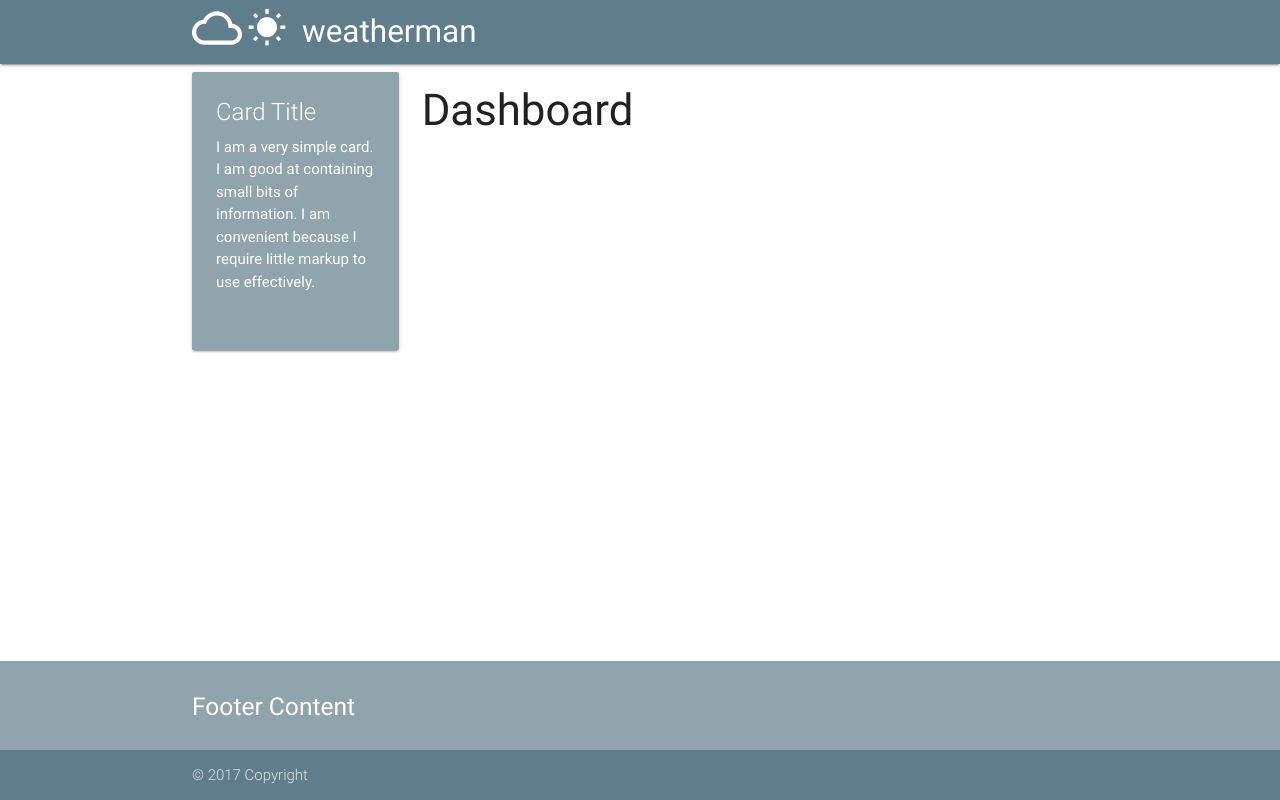
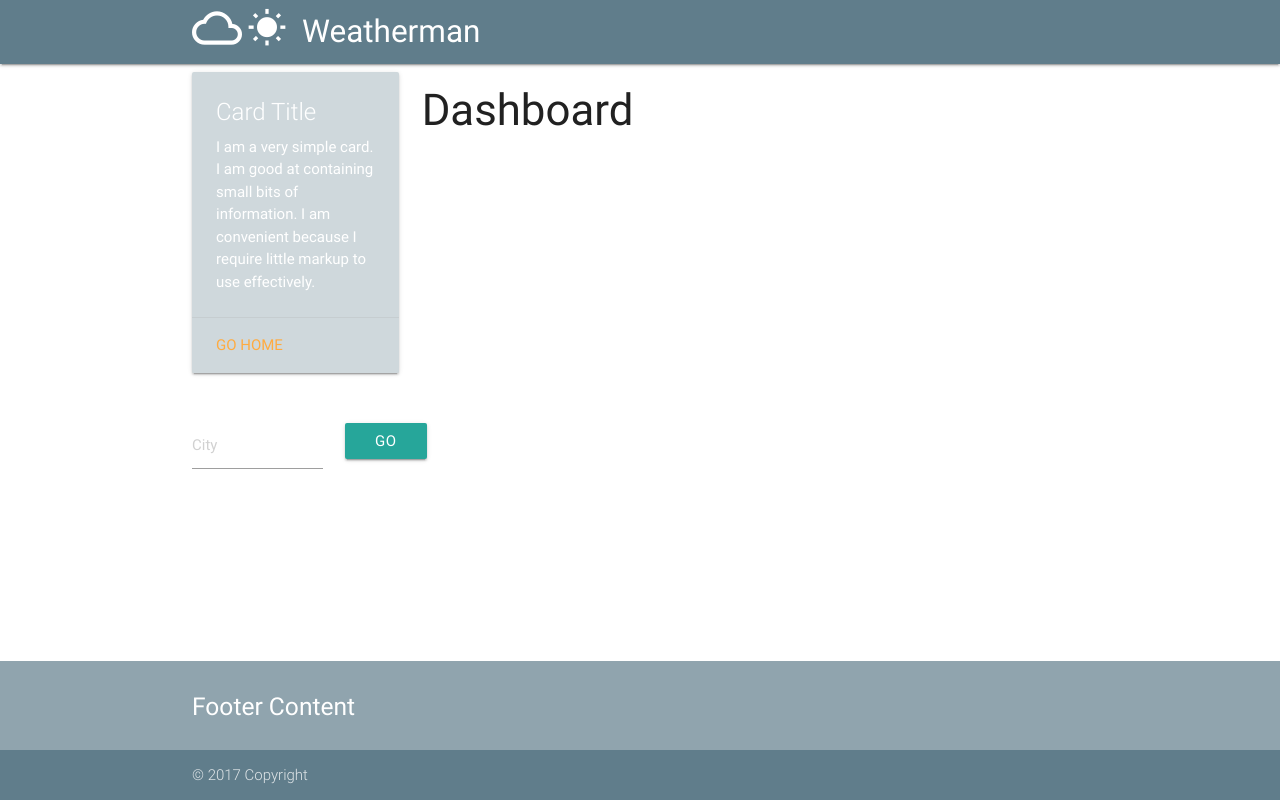
Before and after one commit to kanissimov/meteo-demo, a React (Create React App) app in the folder client/: page / in a window 1280 px wide. Built offline with nearby package versions, Linux system fonts and the light colour scheme; no server answers.

Commit message:
adjust components, styling

```diff
--- a/client/src/components/App.js
+++ b/client/src/components/App.js
@@ -10,10 +10,10 @@ import City from './City';
 
 const Layout = () => {
   return [
-    <Header />,
-    <Route path="/" exact component={Main} />,
-    <Route path="/:city" exact component={City} />,
-    <Footer />
+    <Header key="0" />,
+    <Route key="1" path="/" exact component={Main} />,
+    <Route key="2" path="/:city" exact component={City} />,
+    <Footer key="9" />
   ];
 };
 
--- a/client/src/components/Footer.js
+++ b/client/src/components/Footer.js
@@ -3,16 +3,16 @@ import React from 'react';
 
 export default () => {
   return (
-    <footer class="page-footer blue-grey lighten-2">
-      <div class="container">
-        <div class="row">
-          <div class="col l6 s12">
-            <h5 class="white-text">Footer Content</h5>
+    <footer className="page-footer blue-grey lighten-2">
+      <div className="container">
+        <div className="row">
+          <div className="col l6 s12">
+            <h5 className="white-text">Footer Content</h5>
           </div>
         </div>
       </div>
-      <div class="footer-copyright blue-grey">
-        <div class="container">
+      <div className="footer-copyright blue-grey">
+        <div className="container">
           © 2017 Copyright
           {/*<Link to="/" class="grey-text text-lighten-4 right">
             Home
--- a/client/src/components/Header.js
+++ b/client/src/components/Header.js
@@ -18,10 +18,10 @@ class Header extends Component {
       default:
         return [
           <li key="2">
-            <span className="account">
+            <div className="chip account">
               <i className="material-icons">account_circle</i>
-            </span>
-            <span>{this.props.auth.name}</span>
+              {this.props.auth.name}
+            </div>
           </li>,
           <li key="1">
             <a className="orange accent-3 btn" href="/api/logout">
@@ -38,10 +38,9 @@ class Header extends Component {
         <nav className="app-header blue-grey">
           <div className="container">
             <Link to="/" className="brand-logo">
-              <span>weather</span>
               <i className="cloudy material-icons">cloud_queue</i>
               <i className="sunshine material-icons">wb_sunny</i>
-              <span>man</span>
+              Weatherman
             </Link>
             <ul className="right">{this.renderContent()}</ul>
           </div>
--- a/client/src/components/Sidebar.js
+++ b/client/src/components/Sidebar.js
@@ -1,11 +1,12 @@
-import React from 'react';
-//import { Link } from 'react-router-dom';
+import React, { Component } from 'react';
+import { Link } from 'react-router-dom';
 
-export default () => {
+class Sidebar extends Component {
+  renderCard() {
     return (
-    <div className="sidebar row">
+      <div className="row">
         <div className="col s12">
-        <div className="card blue-grey lighten-2">
+          <div className="card blue-grey lighten-4">
             <div className="card-content white-text">
               <span className="card-title">Card Title</span>
               <p>
@@ -14,11 +15,46 @@ export default () => {
                 use effectively.
               </p>
             </div>
-          <div className="card-action" />
+            <div className="card-action">
+              <Link to="/">Go home</Link>
+            </div>
           </div>
         </div>
       </div>
     );
-};
+  }
 
-//            <Link to="/">This is a link</Link>
+  render() {
+    return (
+      <div className="sidebar">
+        {this.renderCard()}
+        <div className="row">
+          <div className="input-field col s8">
+            <input
+              type="text"
+              id="autocomplete-input"
+              className="autocomplete"
+              placeholder="City"
+            />
+          </div>
+          <div className="input-field col s4">
+            <button
+              className="btn waves-effect waves-light"
+              type="submit"
+              name="action"
+            >
+              Go
+            </button>
+          </div>
+        </div>
+      </div>
+    );
+  }
+}
+
+export default Sidebar;
+
+/*
+<label htmlFor="autocomplete-input">City</label>
+
+*/
--- a/client/src/index.js
+++ b/client/src/index.js
@@ -26,5 +26,5 @@ ReactDOM.render(
   <Provider store={store}>
     <App />
   </Provider>,
-  document.querySelector('body')
+  document.querySelector('#root')
 );
--- a/client/src/styles/styles.css
+++ b/client/src/styles/styles.css
@@ -1,4 +1,4 @@
-body {
+#root {
   display: flex;
   min-height: 100vh;
   flex-direction: column;
@@ -18,5 +18,13 @@ main {
 }
 
 .app-header .account {
-  display: inline-block;
+  padding-left: 2px;
+  color: #607d8b;
 }
+
+.app-header .account .material-icons {
+  float: left;
+  font-size: 28px;
+  line-height: 32px;
+  padding-right: 8px;
+}
```
Lines whose indentation alone changed are shown as unchanged.
